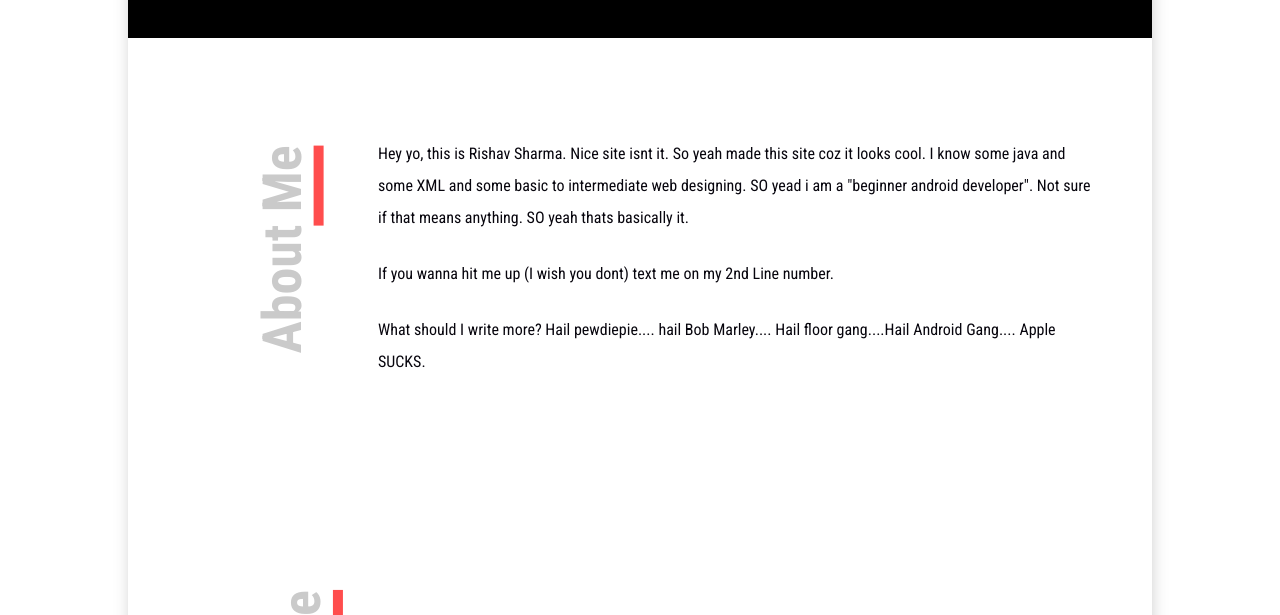
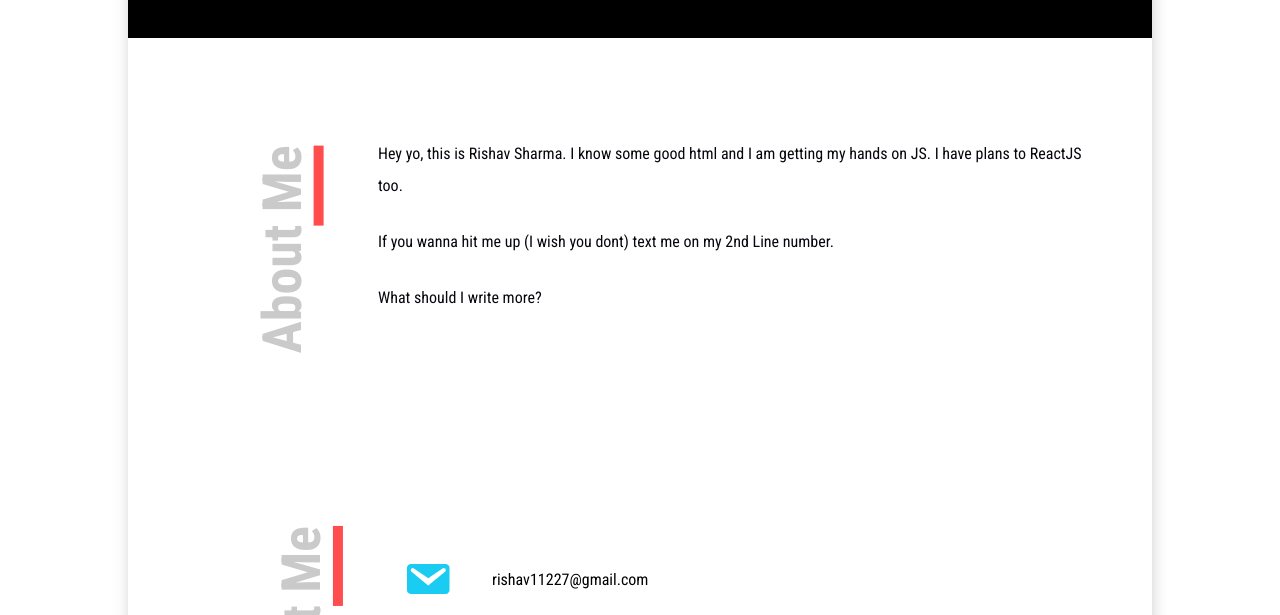
Before and after one commit to mairishavhoon/sharmahere, a plain HTML site: page index.html in a window 1280 px wide. Shown: the part 780-1395 px from the top of the page. Drawn offline with nearby package versions, Linux system fonts and the light colour scheme; no server answers.

Commit message:
Update index.html

```diff
--- a/index.html
+++ b/index.html
@@ -109,20 +109,14 @@
         <h2>About Me</h2>
         <div class="section-content">
           <p>
-            Hey yo, this is Rishav Sharma. Nice site isnt it. So yeah made
-            this site coz it looks cool. I know some java and some XML and
-            some basic to intermediate web designing. SO yead i am a
-            "beginner android developer". Not sure if that means anything.
-            SO yeah thats basically it.
+            Hey yo, this is Rishav Sharma. I know some good html and I am getting my hands on JS. I have plans to ReactJS too.
           </p>
           <p>
             If you wanna hit me up (I wish you dont) text me on my 2nd
             Line number.
           </p>
           <p>
-            What should I write more? Hail pewdiepie.... hail Bob
-            Marley.... Hail floor gang....Hail Android Gang....
-            Apple SUCKS.
+            What should I write more?
           </p>
         </div>
       </section>
```
